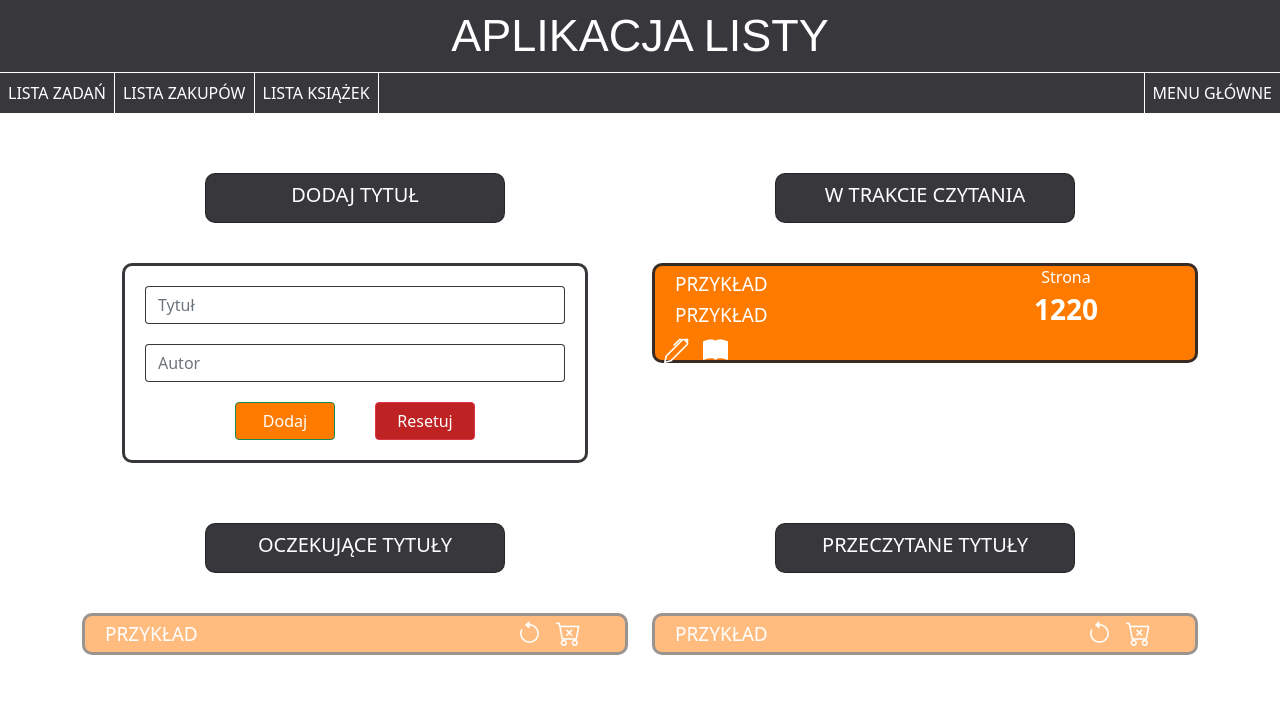
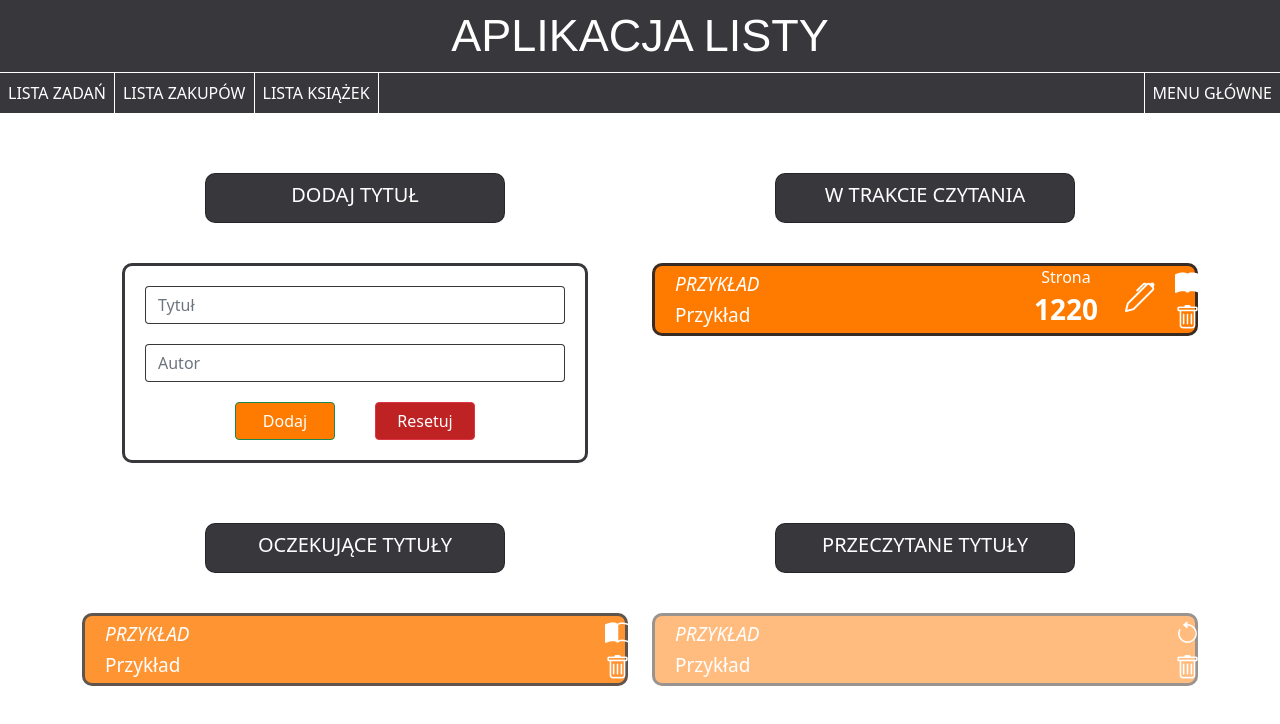
Before and after one commit to mkozien/toDoList, an Angular app: page /books-list in a window 1280 px wide. Shown: the top 724 px of the page. Built offline with nearby package versions, Linux system fonts and the light colour scheme.

Commit message:
book styles done

```diff
--- a/src/app/books/books.component.css
+++ b/src/app/books/books.component.css
@@ -70,30 +70,33 @@ input:focus {
   background-color: #ff7b00;
 }
 
+.awaiting-task,
 .pending-task,
 .done-task {
   max-height: 100px;
-  max-width: 600px;
+  max-width: 580px;
   line-height: 34px;
   border-radius: 10px;
 }
 
-pending-task-div,
-.done-task-div {
-  width: 40px;
-  height: 40px;
-  margin: 0;
+.task.row {
+  max-width: 580px;
 }
 
+.awaiting-task-text,
 .pending-task-text,
 .done-task-text {
-  max-width: 400px;
+  max-width: 380px;
   max-height: 51.2px;
   vertical-align: middle;
   line-height: normal;
   margin: 5px 20px;
   font-size: 19px;
   color: white;
+}
+
+#book-title {
+  font-style: italic;
 }
 
 .current-page-div {
@@ -118,17 +121,37 @@ pending-task-div,
   font-size: 28px;
 }
 
-.all-icons-div {
+#page-edit-icon-div {
   max-width: 50px;
+  text-align: center;
+  line-height: 58px;
 }
 
+#page-edit-icon {
+  display: inline-block;
+  vertical-align: middle;
+  line-height: normal;
+  font-size: 30px;
+  color: white;
+}
+
+#page-edit-icon:hover {
+  background-color: rgba(108, 108, 114, 0.9);
+  border: 3px solid rgba(108, 108, 114, 0.9);
+  border-radius: 5px;
+  cursor: pointer;
+}
+
+.awaiting-task-icon-div,
 .pending-task-icon-div,
 .done-task-icon-div {
-  width: 100px;
+  max-width: 200px;
   max-height: 34px;
   margin: 0;
+  padding: 0;
 }
 
+.awaiting-task-icon,
 .pending-task-icon,
 .done-task-icon {
   display: inline-block;
@@ -137,7 +160,7 @@ pending-task-div,
 }
 
 .task-icon-div {
-  width: 80px;
+  max-width: 200px;
   height: 34px;
   margin: 0;
   text-align: right;
@@ -160,3 +183,7 @@ pending-task-div,
 .marked-as-done {
   opacity: 0.5;
 }
+
+.awaiting {
+  opacity: 0.8;
+}
--- a/src/app/books/books.component.html
+++ b/src/app/books/books.component.html
@@ -25,26 +25,28 @@
                 <div class="item-title-text">W TRAKCIE CZYTANIA</div>
             </div>
             <div>
-                <div class="tasks-div">
+                <div class="tasks-div pending">
                     <div class="pending-task">
-                        <div class="row">
+                        <div class="row task-row">
                             <div class="col-8 pending-task-div">
-                                <div class="pending-task-text">PRZYKŁAD</div>
-                                <div class="pending-task-text">PRZYKŁAD</div>
+                                <div class="pending-task-text" id="book-title">PRZYKŁAD</div>
+                                <div class="pending-task-text">Przykład</div>
                             </div>
                             <div class="col-2 current-page-div">
                                 <div class="current-page-text" id="page-label">Strona</div>
                                 <div class="current-page-text" id="page">1220</div>
                             </div>
-                            <div class="col-2 pending-task-icon-div">
-                                <div class="all-icons-div">
-                                    <div class="task-icon-div">
-                                        <span class="bi bi-pen task-icon"></span>
-                                        <span class="bi bi-book-fill task-icon"></span>
-                                    </div>
-                                    <div class="task-icon-div">
-                                        <span class="bi bi-trash task-icon"></span>
-                                    </div>
+                            <div class="col-1">
+                                <div id="page-edit-icon-div">
+                                    <span class="bi bi-pen" id="page-edit-icon"></span>
+                                </div>
+                            </div>
+                            <div class="col-1 pending-task-icon-div">
+                                <div class="task-icon-div">
+                                    <span class="bi bi-book-fill task-icon"></span>
+                                </div>
+                                <div class="task-icon-div">
+                                    <span class="bi bi-trash task-icon"></span>
                                 </div>
                             </div>
                         </div>
@@ -59,16 +61,19 @@
                 <div class="item-title-text">OCZEKUJĄCE TYTUŁY</div>
             </div>
             <div>
-                <div class="tasks-div marked-as-done">
-                    <div class="done-task">
-                        <div class="row">
-                            <div class="col-9 pending-task-div">
-                                <div class="pending-task-text">PRZYKŁAD</div>
+                <div class="tasks-div awaiting">
+                    <div class="awaiting-task">
+                        <div class="row task-row">
+                            <div class="col-9 awaiting-task-div">
+                                <div class="awaiting-task-text" id="book-title">PRZYKŁAD</div>
+                                <div class="awaiting-task-text">Przykład</div>
                             </div>
-                            <div class="col-3 pending-task-icon-div">
+                            <div class="col-3 awaiting-task-icon-div">
                                 <div class="task-icon-div">
-                                    <span class="bi bi-arrow-counterclockwise task-icon"></span>
-                                    <span class="bi bi-cart-x task-icon"></span>
+                                    <span class="bi bi-book-half task-icon"></span>
+                                </div>
+                                <div class="task-icon-div">
+                                    <span class="bi bi-trash task-icon"></span>
                                 </div>
                             </div>
                         </div>
@@ -83,14 +88,17 @@
             <div>
                 <div class="tasks-div marked-as-done">
                     <div class="done-task">
-                        <div class="row">
-                            <div class="col-9 pending-task-div">
-                                <div class="pending-task-text">PRZYKŁAD</div>
+                        <div class="row task-row">
+                            <div class="col-9 done-task-div">
+                                <div class="done-task-text" id="book-title">PRZYKŁAD</div>
+                                <div class="done-task-text">Przykład</div>
                             </div>
-                            <div class="col-3 pending-task-icon-div">
+                            <div class="col-3 done-task-icon-div">
                                 <div class="task-icon-div">
                                     <span class="bi bi-arrow-counterclockwise task-icon"></span>
-                                    <span class="bi bi-cart-x task-icon"></span>
+                                </div>
+                                <div class="task-icon-div">
+                                    <span class="bi bi-trash task-icon"></span>
                                 </div>
                             </div>
                         </div>
--- a/src/app/shop/shop.component.css
+++ b/src/app/shop/shop.component.css
@@ -92,13 +92,6 @@ input[type="text"] {
   border-radius: 10px;
 }
 
-pending-task-div,
-.done-task-div {
-  width: 40px;
-  height: 40px;
-  margin: 0;
-}
-
 .pending-task-text,
 .done-task-text {
   max-width: 400px;
--- a/src/app/shop/shop.component.html
+++ b/src/app/shop/shop.component.html
@@ -72,10 +72,10 @@
                 <div class="tasks-div marked-as-done">
                     <div class="done-task">
                         <div class="row">
-                            <div class="col-9 pending-task-div">
-                                <div class="pending-task-text">{{boughtProduct.name}} - {{boughtProduct.quantity}} {{boughtProduct.unit}}</div>
+                            <div class="col-9 done-task-div">
+                                <div class="done-task-text">{{boughtProduct.name}} - {{boughtProduct.quantity}} {{boughtProduct.unit}}</div>
                             </div>
-                            <div class="col-3 pending-task-icon-div">
+                            <div class="col-3 done-task-icon-div">
                                 <div class="task-icon-div">
                                     <span class="bi bi-arrow-counterclockwise task-icon" (click)="onGetProductBack(boughtProduct.id)"></span>
                                     <span class="bi bi-cart-x task-icon" (click)="onDeleteBoughtProduct(boughtProduct.id)"></span>
```
